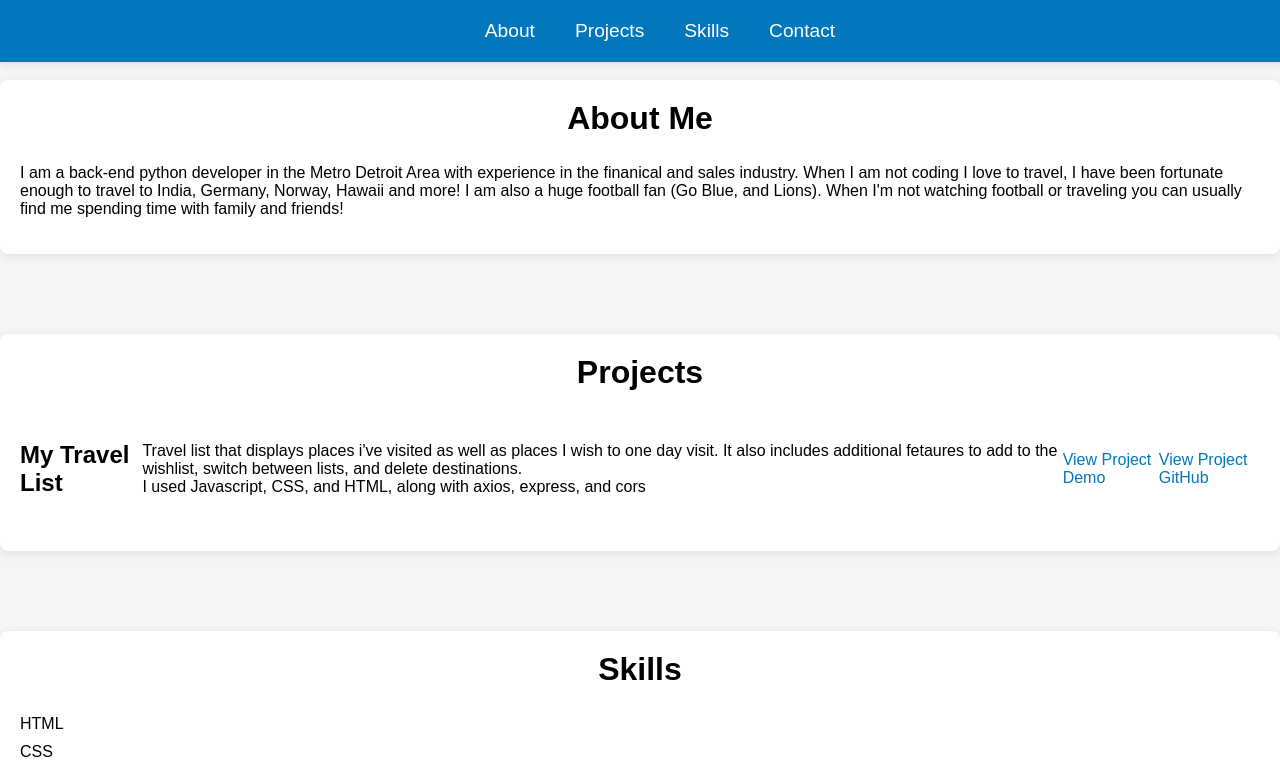
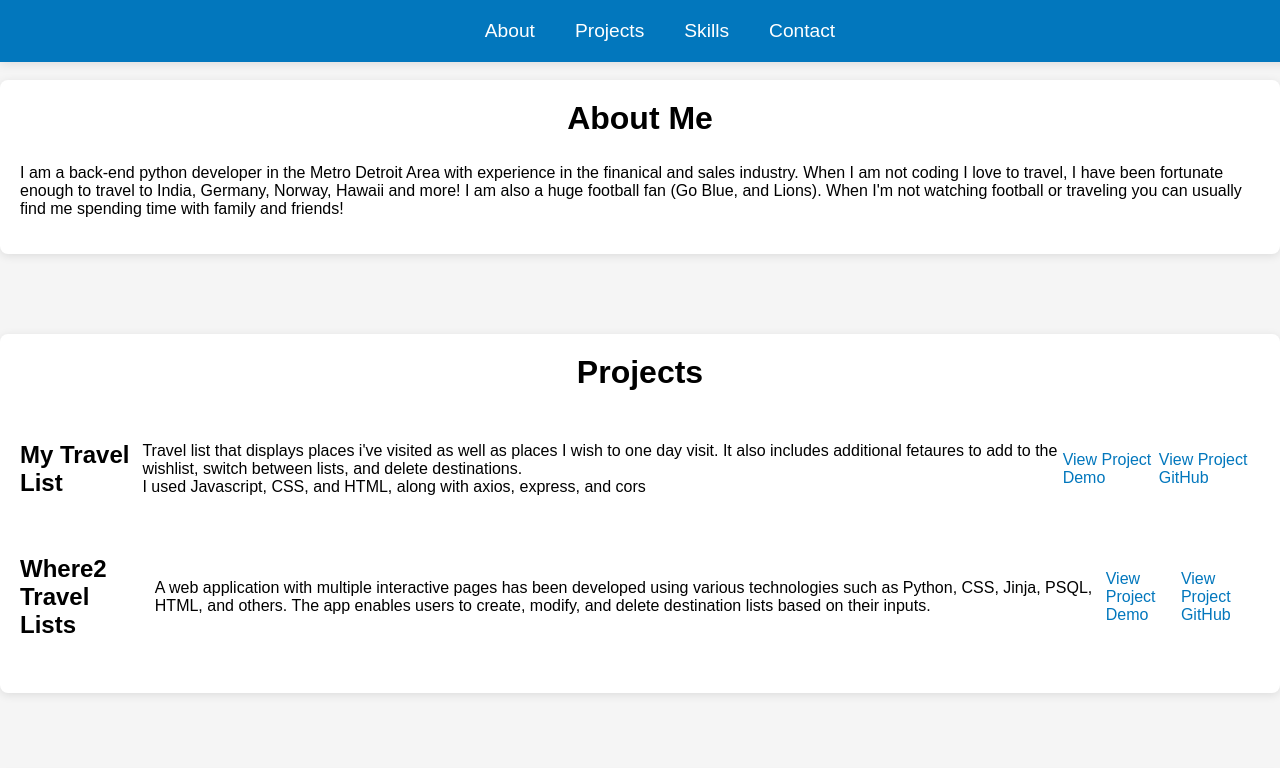
Before and after one commit to edoss97/edoss97.github.io, a plain HTML site: page index.html in a window 1280 px wide. Shown: the top 768 px of the page. Drawn offline with Linux system fonts and the light colour scheme.

Commit message:
new update

```diff
--- a/index.html
+++ b/index.html
@@ -30,6 +30,12 @@
         I used Javascript, CSS, and HTML, along with axios, express, and cors</p>
       <a href="https://share.vidyard.com/watch/QZzrsBgRiMHDYUi88rX3hX?">View Project Demo</a>
       <a href="https://github.com/edoss97/foundations_capstone">View Project GitHub</a>
+    </li>
+    <li>
+      <h3>Where2 Travel Lists</h3>
+      <p> A web application with multiple interactive pages has been developed using various technologies such as Python, CSS, Jinja, PSQL, HTML, and others. The app enables users to create, modify, and delete destination lists based on their inputs.</p>
+      <a href="https://share.vidyard.com/watch/F6BZDzLRBK9jbm641vtc8x?">View Project Demo</a>
+      <a href="https://github.com/edoss97/Where_2/">View Project GitHub</a>
     </li>
     <!-- add more projects here -->
   </ul>
```
